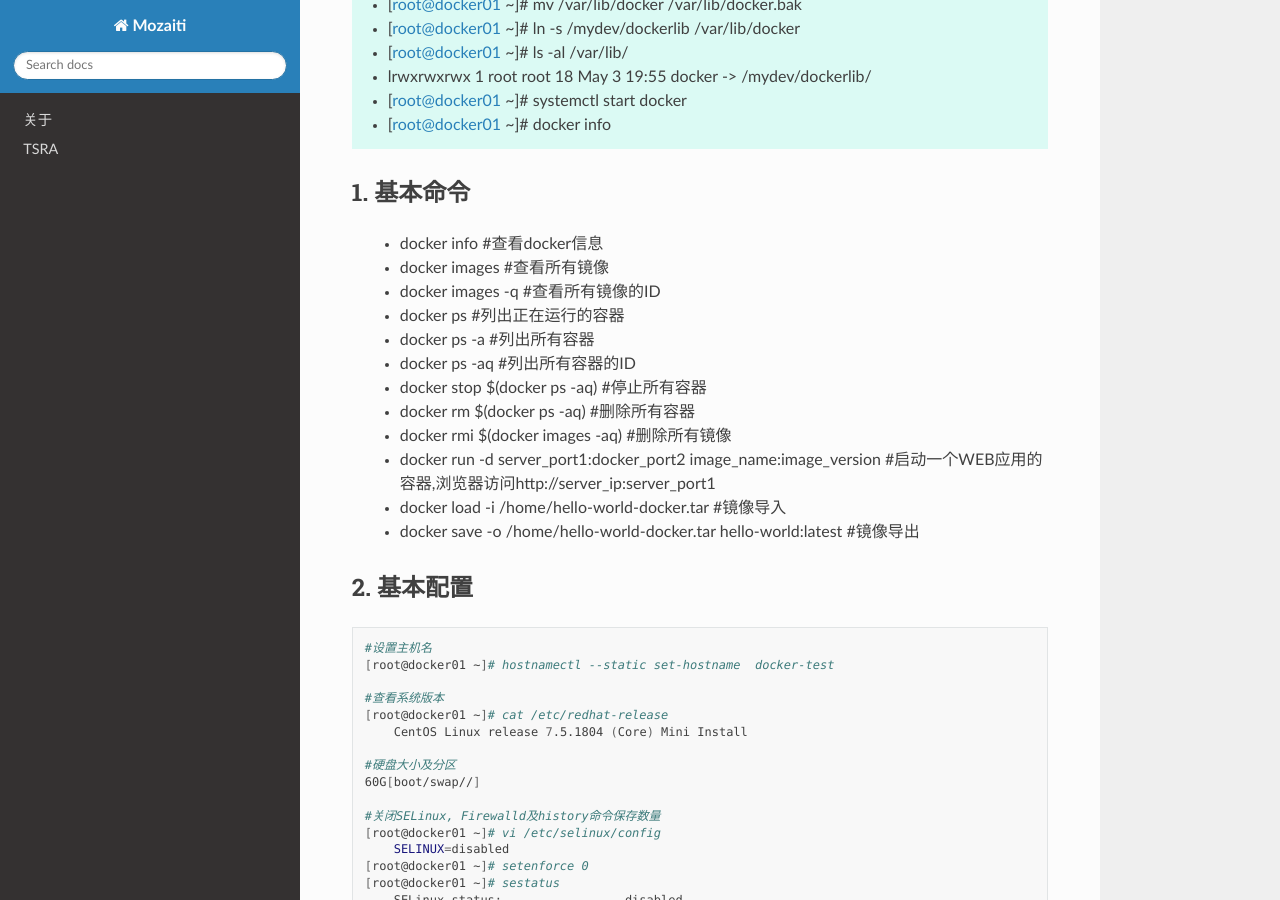
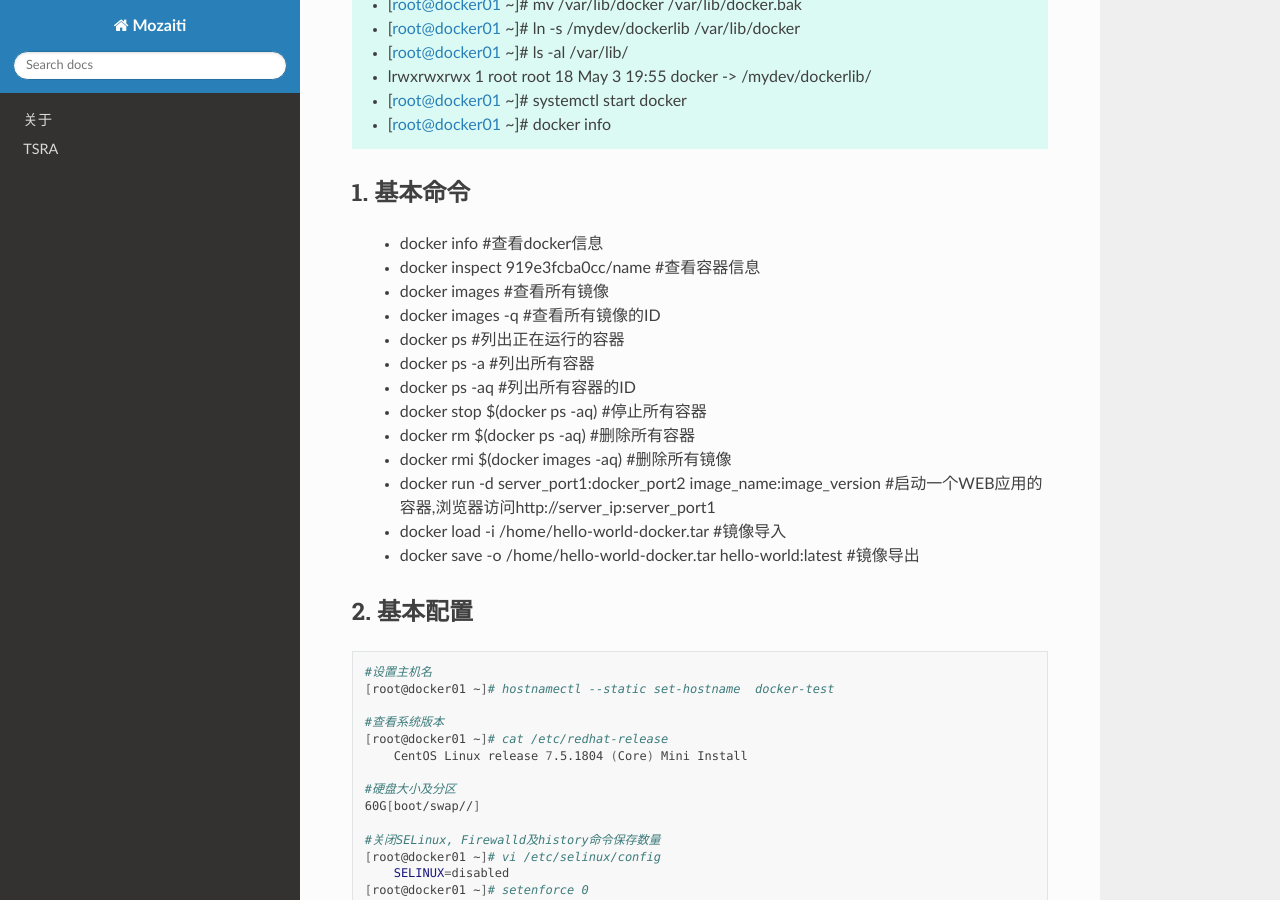
Before and after one commit to timhuang5129/mozaiti, a Sphinx documentation site: the page built from source/tsra/docker/docs/install.rst, in a window 1280 px wide and 900 px high, scrolled down 360 px. Built offline with Sphinx 7.4.7 and the Read the Docs theme 2.0.0, drawn with Linux system fonts in a browser that asks for light colours; pages that are not in the unit, such as notebooks, are missing from menus.

Commit message:
Update install.rst

```diff
--- a/source/tsra/docker/docs/install.rst
+++ b/source/tsra/docker/docs/install.rst
@@ -19,6 +19,7 @@ Docker安装
 1. 基本命令
 ----------------------
  - docker info                      #查看docker信息
+ - docker inspect 919e3fcba0cc/name #查看容器信息
  - docker images                    #查看所有镜像
  - docker images -q                 #查看所有镜像的ID
  - docker ps                        #列出正在运行的容器
```
